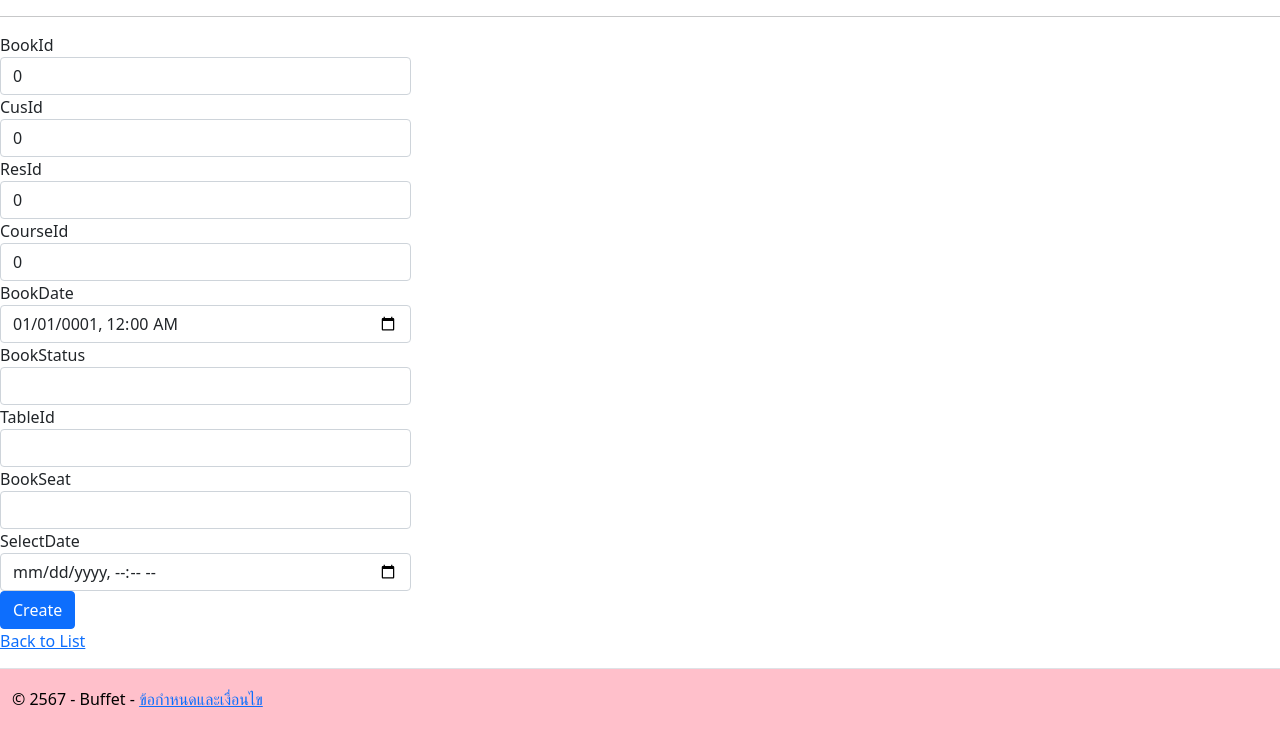
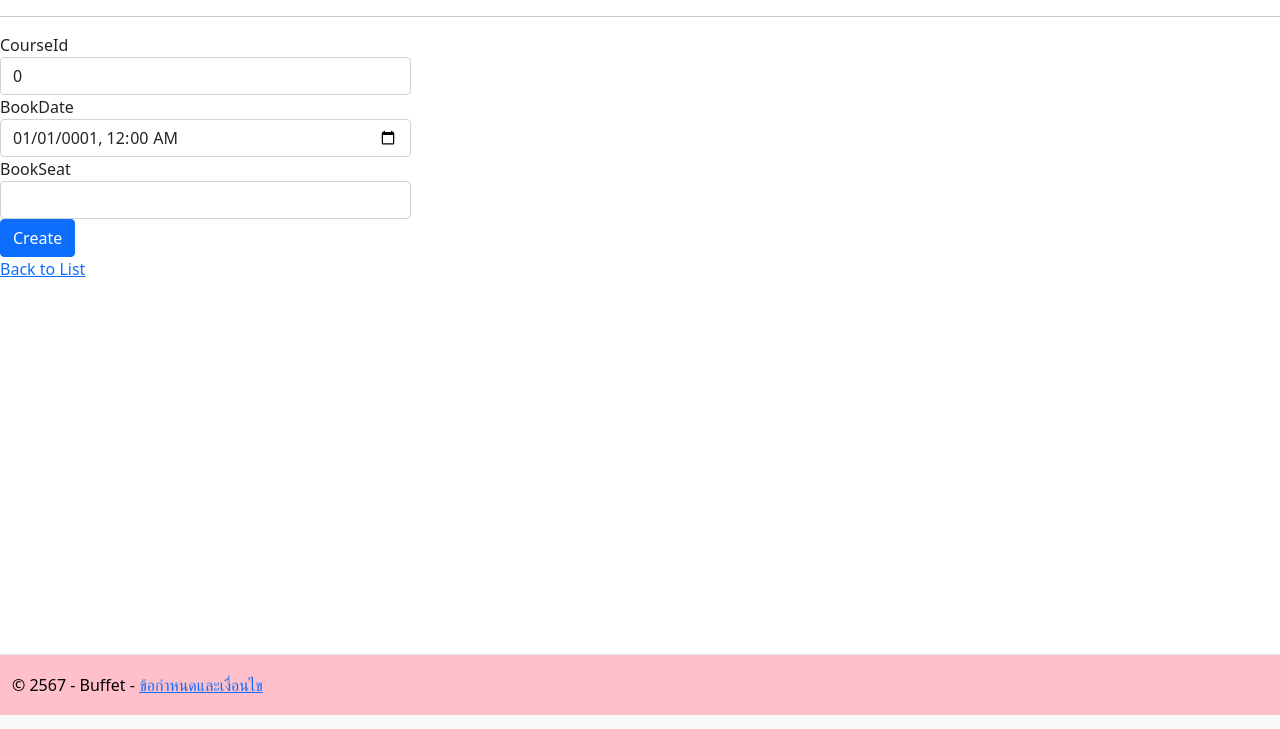
Before and after one commit to zazapalm3012/Buffet, an ASP.NET Core app: template Buffet/Views/Restaurant/Reserve.cshtml in a window 1280 px wide. Shown: the part 85-814 px from the top of the page. Run offline with ASP.NET Core 8, Linux system fonts and the light colour scheme; the template is opened without the code that fills it, so the values that code supplies are empty; style sheets or scripts are compiled from the project's sources.

Commit message:
Path Not FOUND

```diff
--- a/Buffet/Models/Book.cs
+++ b/Buffet/Models/Book.cs
@@ -7,9 +7,9 @@ public partial class Book
 {
     public int BookId { get; set; }
 
-    public int CusId { get; set; }
+    public string CusId { get; set; } = null!;
 
-    public int ResId { get; set; }
+    public string ResId { get; set; } = null!;
 
     public int CourseId { get; set; }
 
--- a/Buffet/Views/Restaurant/Reserve.cshtml
+++ b/Buffet/Views/Restaurant/Reserve.cshtml
@@ -26,17 +26,17 @@
     <div class="col-md-4">
         <form asp-action="Reserve">
             <div asp-validation-summary="ModelOnly" class="text-danger"></div>
-            <div class="form-group">
+            <div class="form-group" hidden>
                 <label asp-for="BookId" class="control-label"></label>
                 <input asp-for="BookId" class="form-control" />
                 <span asp-validation-for="BookId" class="text-danger"></span>
             </div>
-            <div class="form-group">
+            <div class="form-group" hidden>
                 <label asp-for="CusId" class="control-label"></label>
                 <input asp-for="CusId" class="form-control" />
                 <span asp-validation-for="CusId" class="text-danger"></span>
             </div>
-            <div class="form-group">
+            <div class="form-group" hidden>
                 <label asp-for="ResId" class="control-label"></label>
                 <input asp-for="ResId" class="form-control" />
                 <span asp-validation-for="ResId" class="text-danger"></span>
@@ -51,14 +51,14 @@
                 <input asp-for="BookDate" class="form-control" />
                 <span asp-validation-for="BookDate" class="text-danger"></span>
             </div>
-            <div class="form-group">
+            <div class="form-group" hidden>
                 <label asp-for="BookStatus" class="control-label"></label>
                 <input asp-for="BookStatus" class="form-control" value="จองสำเร็จ" />
                 <span asp-validation-for="BookStatus" class="text-danger"></span>
             </div>
-            <div class="form-group">
+            <div class="form-group" hidden>
                 <label asp-for="TableId" class="control-label"></label>
-                <input asp-for="TableId" class="form-control" />
+                <input asp-for="TableId" class="form-control" value="0"/>
                 <span asp-validation-for="TableId" class="text-danger"></span>
             </div>
             <div class="form-group">
@@ -66,9 +66,9 @@
                 <input asp-for="BookSeat" class="form-control" />
                 <span asp-validation-for="BookSeat" class="text-danger"></span>
             </div>
-            <div class="form-group">
+            <div class="form-group" hidden>
                 <label asp-for="SelectDate" class="control-label"></label>
-                <input asp-for="SelectDate" class="form-control" />
+                <input asp-for="SelectDate" class="form-control" value="@theDate"/>
                 <span asp-validation-for="SelectDate" class="text-danger"></span>
             </div>
             <div class="form-group">
```
Also changed, not shown: Buffet/Controllers/RestaurantController.cs (+48 -2 lines), Buffet/ViewModels/Universal.cs (added, +25 -0 lines).
